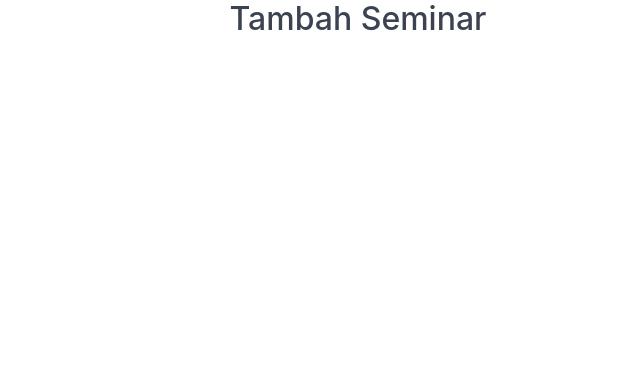
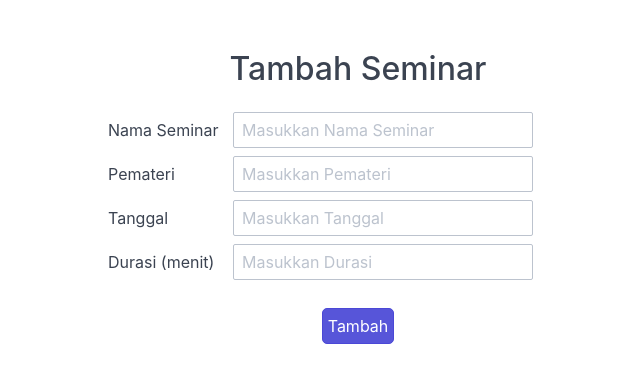
Before and after one commit to herisusantoarismann/FE-RuangSeminar, a React (Create React App) app: page /seminars/tambah in a window 1280 px wide. Shown: the top 382 px of the page, without its empty margins (282-922 px from the left). Built offline with nearby package versions, Linux system fonts and the light colour scheme.

Commit message:
Ubah Tambah seminar

```diff
--- a/src/Page/Seminar/Tambah/Seminar/index.js
+++ b/src/Page/Seminar/Tambah/Seminar/index.js
@@ -1,5 +1,5 @@
 import React, { Component } from "react";
-import { Input, Gap, Button } from "../../../../Component";
+// import { Input, Gap, Button } from "../../../../Component";
 import moment from "moment";
 import "moment/locale/id";
 import "./style.scss";
@@ -101,6 +101,59 @@ class TambahSeminar extends Component {
 
       <div className="input-seminar">
         <h2>Tambah Seminar</h2>
+        <form class="form-horizontal">
+          <div class="form-group">
+            <div class="col-3 col-sm-12">
+              <label class="form-label">Nama Seminar</label>
+            </div>
+            <div class="col-9 col-sm-12">
+              <input
+                class="form-input"
+                type="text"
+                placeholder="Masukkan Nama Seminar"
+              />
+            </div>
+          </div>
+          <div class="form-group">
+            <div class="col-3 col-sm-12">
+              <label class="form-label">Pemateri</label>
+            </div>
+            <div class="col-9 col-sm-12">
+              <input
+                class="form-input"
+                type="text"
+                placeholder="Masukkan Pemateri"
+              />
+            </div>
+          </div>
+          <div class="form-group">
+            <div class="col-3 col-sm-12">
+              <label class="form-label">Tanggal</label>
+            </div>
+            <div class="col-9 col-sm-12">
+              <input
+                class="form-input"
+                type="text"
+                placeholder="Masukkan Tanggal"
+              />
+            </div>
+          </div>
+          <div class="form-group">
+            <div class="col-3 col-sm-12">
+              <label class="form-label">Durasi (menit)</label>
+            </div>
+            <div class="col-9 col-sm-12">
+              <input
+                class="form-input"
+                type="text"
+                placeholder="Masukkan Durasi"
+              />
+            </div>
+          </div>
+          <div className="btn-submit">
+            <button className="btn btn-primary">Tambah</button>
+          </div>
+        </form>
       </div>
     );
   }
--- a/src/Page/Seminar/Tambah/Seminar/style.scss
+++ b/src/Page/Seminar/Tambah/Seminar/style.scss
@@ -21,9 +21,23 @@
 // }
 
 .input-seminar {
-  width: 300px;
-  margin: auto;
+  width: 500px;
+  margin: 50px auto;
   h2 {
     text-align: center;
   }
+  input {
+    width: 300px;
+  }
+  input:focus::placeholder {
+    opacity: 0;
+  }
+  .btn-submit {
+    display: flex;
+    justify-content: center;
+    button {
+      margin-top: 20px;
+      padding: 5px;
+    }
+  }
 }
```
